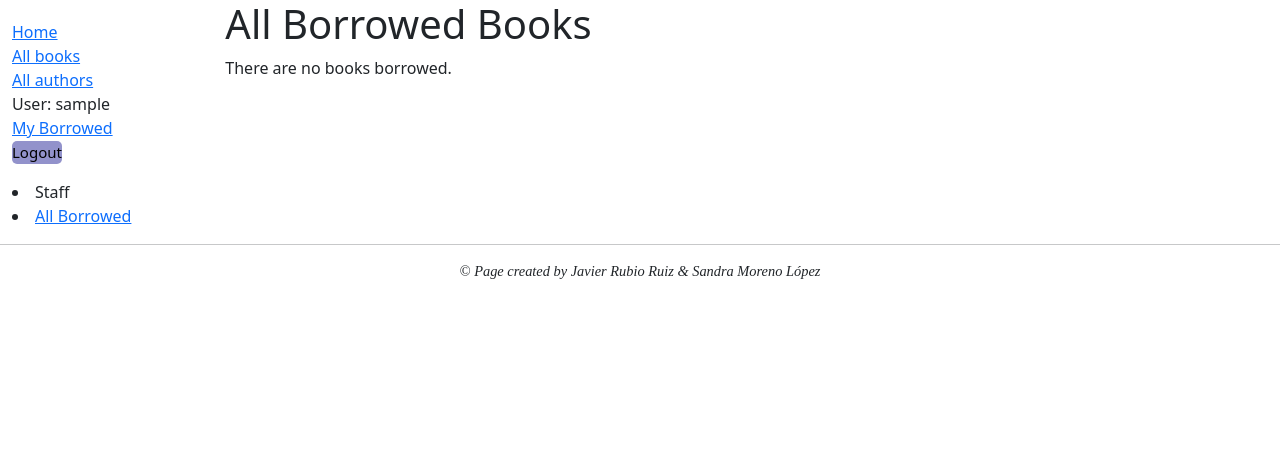
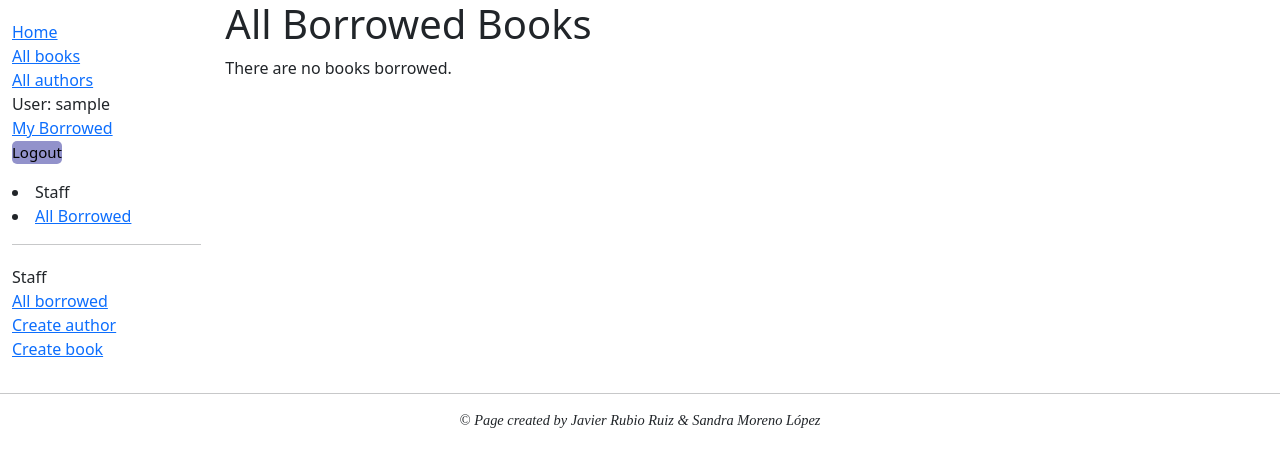
Before and after one commit to javiroyale/PSI-P1, a Django app: page /catalog/borrowedbooks/ in a window 1280 px wide. Shown: the top 467 px of the page. Run offline with Django 5.2, Linux system fonts and the light colour scheme; the visitor is signed in with stand-in values (Sample User, id 1); data that the repository does not hold is empty.

Commit message:
tutorial 9

```diff
--- a/locallibrary/catalog/templates/base_generic.html
+++ b/locallibrary/catalog/templates/base_generic.html
@@ -48,6 +48,19 @@
                 <li><a href="{% url 'all-borrowed' %}">All Borrowed</a></li>
               {% endif %}
             {% endif %}
+            {% if user.is_staff %}
+              <hr>
+                <ul class="sidebar-nav">
+                  <li>Staff</li>
+                  <li><a href="{% url 'all-borrowed' %}">All borrowed</a></li>
+                  {% if perms.catalog.add_author %}
+                    <li><a href="{% url 'author-create' %}">Create author</a></li>
+                  {% endif %}
+                  {% if perms.catalog.add_book %}
+                    <li><a href="{% url 'book-create' %}">Create book</a></li>
+                  {% endif %}
+                </ul>
+            {% endif %}
           {% endblock %}
         </div>
         <div class="col-sm-10 ">{% block content %}{% endblock %}{% block pagination %}
--- a/locallibrary/catalog/templates/catalog/borrowed_books_list_for_librarians.html
+++ b/locallibrary/catalog/templates/catalog/borrowed_books_list_for_librarians.html
@@ -9,6 +9,7 @@
       {% for bookinst in bookinstance_list %}
       <li class="{% if bookinst.is_overdue %}text-danger{% endif %}">
         <a href="{% url 'book-detail' bookinst.book.pk %}">{{ bookinst.book.title }}</a> ({{ bookinst.due_back }}) - {{bookinst.borrower}}
+        {% if perms.catalog.can_mark_returned %}- <a href="{% url 'renew-book-librarian' bookinst.id %}">Renew</a>{% endif %}
       </li>
       {% endfor %}
     </ul>
--- a/locallibrary/catalog/urls.py
+++ b/locallibrary/catalog/urls.py
@@ -12,3 +12,17 @@ urlpatterns += [
     path('mybooks/', views.LoanedBooksByUserListView.as_view(), name='my-borrowed'),
     path('borrowedbooks/', views.BorrowedBooksListView.as_view(), name='all-borrowed')
 ]
+urlpatterns += [
+    path('book/<uuid:pk>/renew/', views.renew_book_librarian, name='renew-book-librarian'),
+]
+urlpatterns += [
+    path('author/create/', views.AuthorCreate.as_view(), name='author-create'),
+    path('author/<int:pk>/update/', views.AuthorUpdate.as_view(), name='author-update'),
+    path('author/<int:pk>/delete/', views.AuthorDelete.as_view(), name='author-delete'),
+]
+
+urlpatterns += [
+    path('book/create/', views.BookCreate.as_view(), name='book-create'),
+    path('book/<int:pk>/update/', views.BookUpdate.as_view(), name='book-update'),
+    path('book/<int:pk>/delete/', views.BookDelete.as_view(), name='book-delete'),
+]
--- a/locallibrary/catalog/views.py
+++ b/locallibrary/catalog/views.py
@@ -6,6 +6,17 @@ from django.contrib.auth.mixins import PermissionRequiredMixin
 from django.views import generic
 
 from django.contrib.auth.mixins import LoginRequiredMixin
+import datetime
+
+from django.contrib.auth.decorators import login_required, permission_required
+from django.shortcuts import get_object_or_404
+from django.http import HttpResponseRedirect
+from django.urls import reverse
+from django.views.generic.edit import CreateView, UpdateView, DeleteView
+from django.urls import reverse_lazy
+from .models import Author
+
+from catalog.forms import RenewBookForm
 
 def index(request):
     """View function for home page of site."""
@@ -83,3 +94,88 @@ class BorrowedBooksListView(PermissionRequiredMixin, generic.ListView):
             BookInstance.objects.filter(status__exact='o')
             .order_by('due_back')
         )
+
+@login_required
+@permission_required('catalog.can_mark_returned', raise_exception=True)
+def renew_book_librarian(request, pk):
+    """View function for renewing a specific BookInstance by librarian."""
+    book_instance = get_object_or_404(BookInstance, pk=pk)
+
+    # If this is a POST request then process the Form data
+    if request.method == 'POST':
+
+        # Create a form instance and populate it with data from the request (binding):
+        form = RenewBookForm(request.POST)
+
+        # Check if the form is valid:
+        if form.is_valid():
+            # process the data in form.cleaned_data as required (here we just write it to the model due_back field)
+            book_instance.due_back = form.cleaned_data['renewal_date']
+            book_instance.save()
+
+            # redirect to a new URL:
+            return HttpResponseRedirect(reverse('all-borrowed'))
+
+    # If this is a GET (or any other method) create the default form.
+    else:
+        proposed_renewal_date = datetime.date.today() + datetime.timedelta(weeks=3)
+        form = RenewBookForm(initial={'renewal_date': proposed_renewal_date})
+
+    context = {
+        'form': form,
+        'book_instance': book_instance,
+    }
+
+    return render(request, 'catalog/book_renew_librarian.html', context)
+
+class AuthorCreate(PermissionRequiredMixin, CreateView):
+    model = Author
+    fields = ['first_name', 'last_name', 'date_of_birth', 'date_of_death']
+    initial = {'date_of_death': '11/11/2023'}
+    permission_required = 'catalog.add_author'
+
+class AuthorUpdate(PermissionRequiredMixin, UpdateView):
+    model = Author
+    # Not recommended (potential security issue if more fields added)
+    fields = '__all__'
+    permission_required = 'catalog.change_author'
+
+class AuthorDelete(PermissionRequiredMixin, DeleteView):
+    model = Author
+    success_url = reverse_lazy('authors')
+    permission_required = 'catalog.delete_author'
+
+    def form_valid(self, form):
+        try:
+            self.object.delete()
+            return HttpResponseRedirect(self.success_url)
+        except Exception as e:
+            return HttpResponseRedirect(
+                reverse("author-delete", kwargs={"pk": self.object.pk})
+            )
+
+
+class BookCreate(PermissionRequiredMixin, CreateView):
+    model = Book
+    fields = ['title', 'author', 'summary', 'isbn', 'genre', 'language',]
+    permission_required = 'catalog.add_book'
+
+class BookUpdate(PermissionRequiredMixin, UpdateView):
+    model = Book
+    # Not recommended (potential security issue if more fields added)
+    fields = '__all__'
+    permission_required = 'catalog.change_book'
+
+class BookDelete(PermissionRequiredMixin, DeleteView):
+    model = Book
+    success_url = reverse_lazy('books')
+    permission_required = 'catalog.delete_book'
+
+    def form_valid(self, form):
+        try:
+            self.object.delete()
+            return HttpResponseRedirect(self.success_url)
+        except Exception as e:
+            return HttpResponseRedirect(
+                reverse("book-delete", kwargs={"pk": self.object.pk})
+            )
```
Also changed, not shown: locallibrary/catalog/forms.py (added, +48 -0 lines), locallibrary/catalog/templates/catalog/author_confirm_delete.html (added, +25 -0 lines), locallibrary/catalog/templates/catalog/author_detail.html (+18 -0 lines), locallibrary/catalog/templates/catalog/author_form.html (added, +11 -0 lines), locallibrary/catalog/templates/catalog/book_confirm_delete.html (added, +25 -0 lines), locallibrary/catalog/templates/catalog/book_detail.html (+18 -0 lines), locallibrary/catalog/templates/catalog/book_form.html (added, +11 -0 lines), locallibrary/catalog/templates/catalog/book_renew_librarian.html (added, +15 -0 lines).
